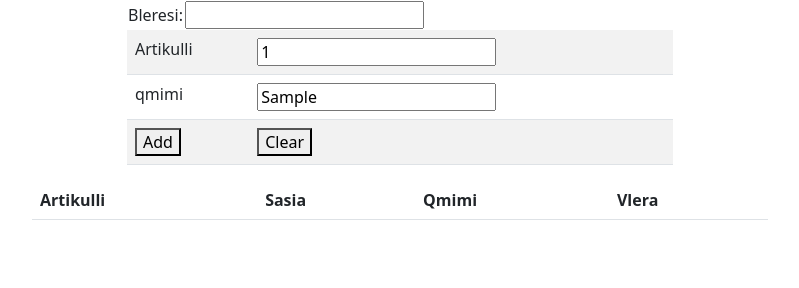
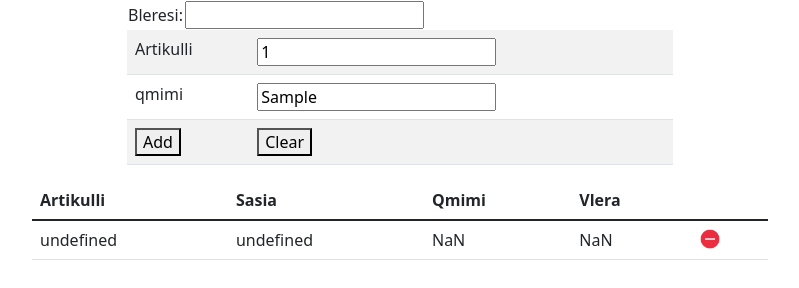
Before and after one commit to bbl33d1ng/bl33d1.github.io, a plain HTML site: page html/index.html in a window 1280 px wide. Both pictures are taken after typing "Sample" into the empty fields and a click on the button "Add". Shown: the whole page, without its empty margins (240-1039 px from the left). Drawn offline with nearby package versions, Linux system fonts and the light colour scheme.

Commit message:
nrFat fixed/ currency layout fixed/ table width ok

```diff
--- a/css/master.css
+++ b/css/master.css
@@ -100,8 +100,16 @@
     font-weight: 500;
 }
 
-#tblCustomers thead {
+#tblCustomers {
+    table-layout: fixed;
+    width: 110%;
+}
 
+#tblCustomers tr td{
+    word-wrap: break-word;
+    padding: 4mm;
+    border-top: 2px solid black;
+    font-size: 40px;
 }
 
 #tblCustomers tbody tr td:nth-child(2),
@@ -110,6 +118,16 @@
     text-align: right;
 }
 
+#tblCustomers td {overflow:hidden;}/*Hide text outside the cell.*/
+#tblCustomers tbody tr td:nth-child(1){width:500px;}
+#tblCustomers tbody tr td:nth-child(2){width:300px;}
+#tblCustomers tbody tr td:nth-child(3){width:350px;}
+#tblCustomers tbody tr td:nth-child(4){width:350px;}
+
 #invoiceDetails tbody tr td:nth-child(2){
     text-align: right;
 }
+
+#tblCustomers tbody:nth-child(3) tr td:nth-child(5){
+    display: none;
+}
--- a/css/masterOG.css
+++ b/css/masterOG.css
@@ -278,3 +278,13 @@ input[alt="Delete"] {
     font-size: large;
     font-weight: bold;
 }
+
+#tblCustomers {
+    table-layout: fixed;
+    width: 100%;
+}
+
+#tblCustomers tr td{
+    word-wrap: break-word;
+    padding: 8px;
+}
--- a/js/table.js
+++ b/js/table.js
@@ -11,23 +11,24 @@ $(function () {
 
     $('#btnAdd').on('click', function () {
         setSasiaDefault();
-        var name, country, id;
-        id = $("#txtArtikulli").val();
-        name = $("#txtSasia").val();
-        country = $("#txtQmimi").val();
+        var sasia, qmimi, artikulli;
+        artikulli = $("#txtArtikulli").val();
+        sasia = $("#txtSasia").val();
+        qmimi = $("#txtQmimi").val();
 
-        //var edit = "<a class='edit' href='JavaScript:void(0);' >Edit</a>";
-        var del = "<a class='delete' href='JavaScript:void(0);'><img style='max-width:20px; max-height:20px;' src='/images/minusWhite.png'></a>";
+        //var edit = "<a class='edit' href='JavaScript:voartikulli(0);' >Edit</a>";
+        var del = "<a class='delete' href='JavaScript:voartikulli(0);'><img style='max-wartikullith:20px; max-height:20px;' src='/images/minusWhite.png'></a>";
 
-        if (id == "") {
+        if (artikulli == "") {
             alert("Sheno artikullin!");
         } else {
-            var table = "<tr><td>" + id + "</td><td>" + name + "</td><td>" + country + "</td><td>"+(parseFloat(name) * parseFloat(country))+"</td><td>" + del + "</td></tr>";
+            qmimi = parseFloat(qmimi).toFixed(2);
+            var table = "<tr><td>" + artikulli + "</td><td>" + sasia + "</td><td>" + (qmimi) + "</td><td>"+(parseFloat(sasia) * parseFloat(qmimi)).toFixed(2)+"</td><td>" + del + "</td></tr>";
             $("#tblCustomers").append(table);
         }
-        id = $("#txtArtikulli").val("");
-        name = $("#txtSasia").val("");
-        country = $("#txtQmimi").val("");
+        artikulli = $("#txtArtikulli").val("");
+        sasia = $("#txtSasia").val("");
+        qmimi = $("#txtQmimi").val("");
 
         calculateDetails();
 
@@ -53,9 +54,9 @@ $(function () {
 
             console.log(i +": " +artikulli + sasia + qmimi);
         })
-        var pagesa = (totalVlera).toFixed(2);;
-        var tvsh18 = ((pagesa / 118) * 100).toFixed(2);;
-        var vleraPaTvsh = (pagesa - tvsh18).toFixed(2);;
+        var pagesa = (totalVlera).toFixed(2);
+        var tvsh18 = ((pagesa / 118) * 100).toFixed(2);
+        var vleraPaTvsh = (pagesa - tvsh18).toFixed(2);
 
         $("#pakoTxt").text(totalSasia);
         $("#tvshTxt").text(vleraPaTvsh + "€");
@@ -139,7 +140,10 @@ function selectArtikulli(){
 }
 
 function updateNrFat(){
-    $("#nrFat").text($("#nrFatures" + "/2022").val());
+    console.log("HIT");
+    var fatInput = $("#nrFatures").val();
+
+    $("#nrFaturesPrint").text(fatInput);
 }
 
 function updateBleresin(){
```
Also changed, not shown: html/index2.html (+29 -22 lines).
